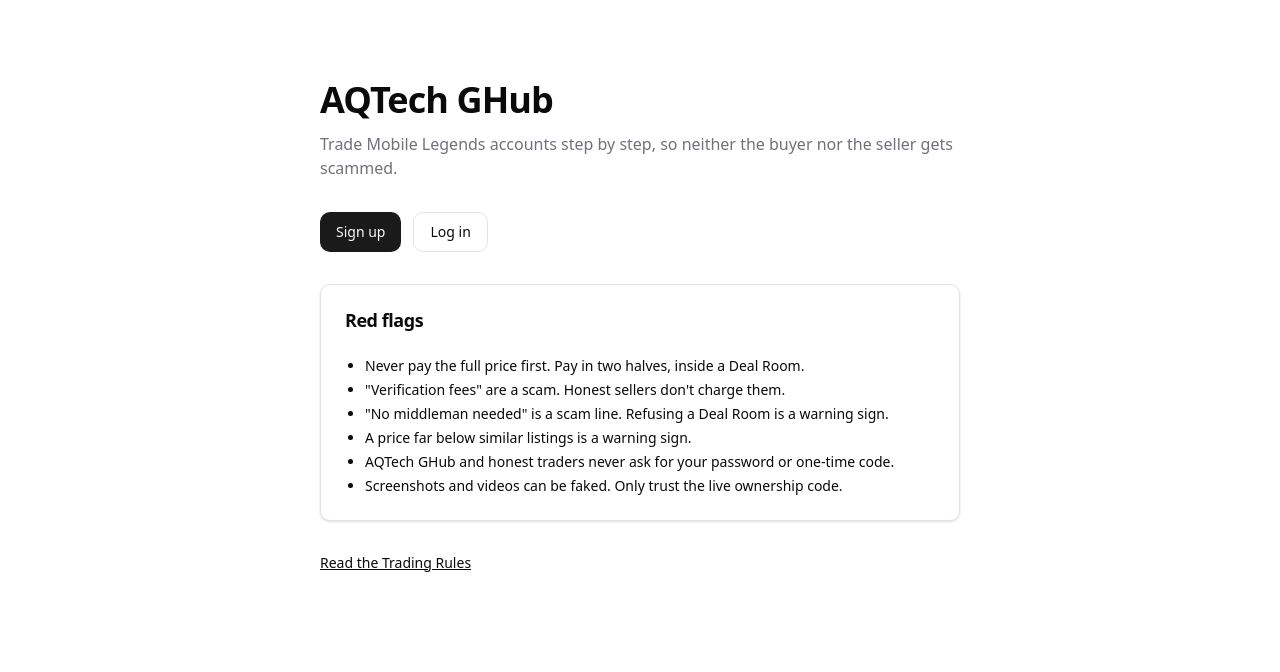
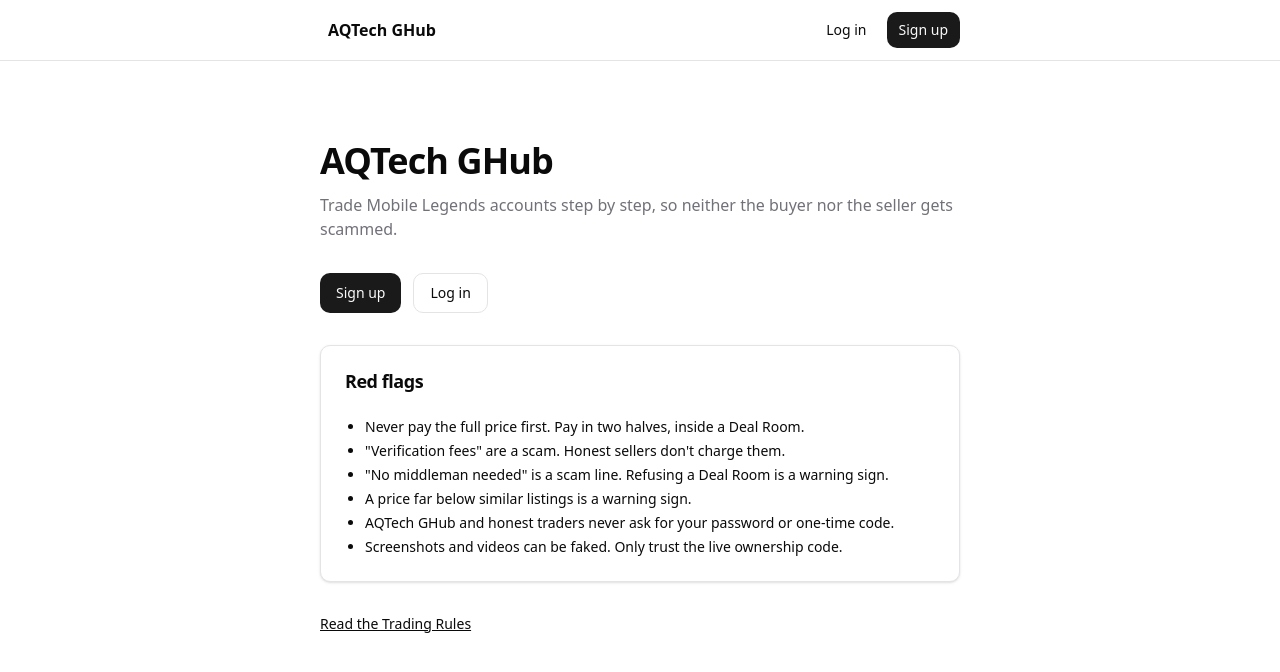
Before and after one commit to eldebataanonui-hash/JVPHB2-3-phinma-builder-template, a Next.js app: page / in a window 1280 px wide. Shown: the top 672 px of the page. Built offline with nearby package versions, Linux system fonts and the light colour scheme; no server answers.

Commit message:
feat: site header with Back, log in/out; split deals into Selling and Buying
Co-Authored-By: Claude Opus 5.5 <noreply@anthropic.com>

```diff
--- a/src/app/layout.tsx
+++ b/src/app/layout.tsx
@@ -1,5 +1,6 @@
 import type { Metadata } from "next";
 import "./globals.css";
+import { SiteHeader } from "@/components/site-header";
 
 export const metadata: Metadata = {
   title: "AQTech GHub",
@@ -9,7 +10,10 @@ export const metadata: Metadata = {
 export default function RootLayout({ children }: LayoutProps<"/">) {
   return (
     <html lang="en" className="h-full antialiased">
-      <body className="min-h-full flex flex-col">{children}</body>
+      <body className="min-h-full flex flex-col">
+        <SiteHeader />
+        {children}
+      </body>
     </html>
   );
 }
--- a/src/app/profile/[id]/page.tsx
+++ b/src/app/profile/[id]/page.tsx
@@ -1,11 +1,10 @@
 import Link from "next/link";
 import { notFound, redirect } from "next/navigation";
-import { Button, buttonVariants } from "@/components/ui/button";
+import { buttonVariants } from "@/components/ui/button";
 import { Card, CardContent, CardHeader, CardTitle } from "@/components/ui/card";
 import { TraderRecord } from "@/components/trader-record";
 import { createClient } from "@/lib/supabase/server";
 import { STEP_LABELS, formatPesos } from "@/lib/deals";
-import { logOut } from "@/app/auth/actions";
 
 export default async function ProfilePage(props: PageProps<"/profile/[id]">) {
   const { id } = await props.params;
@@ -59,18 +58,53 @@ export default async function ProfilePage(props: PageProps<"/profile/[id]">) {
       </Card>
 
       {isMe && (
+        <>
           <Card>
             <CardHeader className="flex flex-row items-center justify-between gap-3">
-            <CardTitle>My Deal Rooms</CardTitle>
+              <CardTitle>Selling</CardTitle>
               <Link href="/deals/new" className={buttonVariants({ size: "sm" })}>
                 New Deal
               </Link>
             </CardHeader>
-          <CardContent className="flex flex-col gap-2">
-            {!deals?.length && (
-              <p className="text-sm text-muted-foreground">No deals yet.</p>
+            <CardContent>
+              <DealList
+                deals={deals?.filter((d) => d.seller_id === user.id)}
+                empty="You're not selling anything yet. Tap New Deal to start."
+              />
+            </CardContent>
+          </Card>
+
+          <Card>
+            <CardHeader>
+              <CardTitle>Buying</CardTitle>
+            </CardHeader>
+            <CardContent>
+              <DealList
+                deals={deals?.filter((d) => d.seller_id !== user.id)}
+                empty="You haven't joined any deals yet. Open a seller's Deal Room link to join."
+              />
+            </CardContent>
+          </Card>
+        </>
       )}
-            {deals?.map((deal) => (
+    </main>
+  );
+}
+
+function DealList({
+  deals,
+  empty,
+}: {
+  deals?: { id: string; title: string; price: number; step: string }[];
+  empty: string;
+}) {
+  if (!deals?.length) {
+    return <p className="text-sm text-muted-foreground">{empty}</p>;
+  }
+
+  return (
+    <div className="flex flex-col gap-2">
+      {deals.map((deal) => (
         <Link
           key={deal.id}
           href={`/deals/${deal.id}`}
@@ -81,21 +115,11 @@ export default async function ProfilePage(props: PageProps<"/profile/[id]">) {
             <span>{formatPesos(deal.price)}</span>
           </span>
           <span className="text-xs text-muted-foreground">
-                  {deal.seller_id === user.id ? "Selling" : "Buying"} ·{" "}
             {STEP_LABELS[deal.step]}
           </span>
         </Link>
       ))}
-          </CardContent>
-        </Card>
-      )}
-
-      {isMe && (
-        <form action={logOut}>
-          <Button type="submit" variant="outline">Log out</Button>
-        </form>
-      )}
-    </main>
+    </div>
   );
 }
 
--- /dev/null
+++ b/src/components/back-button.tsx
@@ -0,0 +1,26 @@
+"use client";
+
+import { usePathname, useRouter } from "next/navigation";
+import { ArrowLeft } from "lucide-react";
+import { Button } from "@/components/ui/button";
+
+// Goes back to the page you came from. If there is no previous page
+// (say, a Deal Room opened straight from a Messenger link), goes Home.
+export function BackButton() {
+  const router = useRouter();
+  const pathname = usePathname();
+
+  if (pathname === "/") return null;
+
+  function goBack() {
+    if (window.history.length > 1) router.back();
+    else router.push("/");
+  }
+
+  return (
+    <Button type="button" variant="ghost" size="sm" onClick={goBack}>
+      <ArrowLeft className="h-4 w-4" />
+      Back
+    </Button>
+  );
+}
--- /dev/null
+++ b/src/components/site-header.tsx
@@ -0,0 +1,49 @@
+import Link from "next/link";
+import { Button, buttonVariants } from "@/components/ui/button";
+import { BackButton } from "@/components/back-button";
+import { createClient } from "@/lib/supabase/server";
+import { logOut } from "@/app/auth/actions";
+
+// The bar at the top of every page: app name, Back, and log in / out.
+export async function SiteHeader() {
+  const supabase = await createClient();
+  const {
+    data: { user },
+  } = await supabase.auth.getUser();
+
+  return (
+    <header className="border-b border-border">
+      <div className="mx-auto flex w-full max-w-2xl items-center justify-between gap-2 px-4 py-3">
+        <div className="flex items-center gap-1">
+          <BackButton />
+          <Link href="/" className="px-2 font-semibold">
+            AQTech GHub
+          </Link>
+        </div>
+        <nav className="flex items-center gap-2">
+          {user ? (
+            <>
+              <Link href="/profile" className={buttonVariants({ variant: "ghost", size: "sm" })}>
+                My deals
+              </Link>
+              <form action={logOut}>
+                <Button type="submit" variant="outline" size="sm">
+                  Log out
+                </Button>
+              </form>
+            </>
+          ) : (
+            <>
+              <Link href="/login" className={buttonVariants({ variant: "ghost", size: "sm" })}>
+                Log in
+              </Link>
+              <Link href="/signup" className={buttonVariants({ size: "sm" })}>
+                Sign up
+              </Link>
+            </>
+          )}
+        </nav>
+      </div>
+    </header>
+  );
+}
```
Lines whose indentation alone changed are shown as unchanged.
